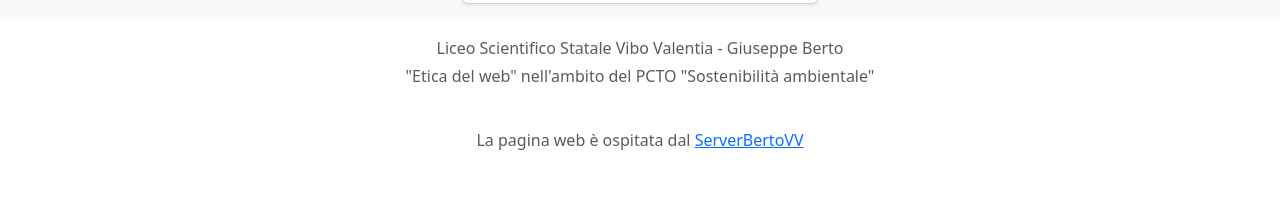
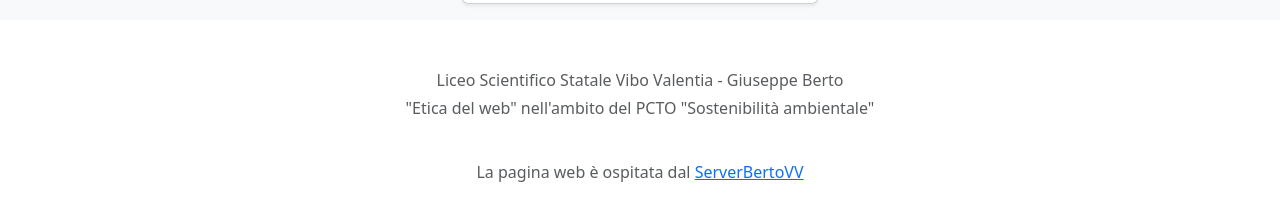
Before and after one commit to serverbertovv/donne_scienza, a plain HTML site: page index.html in a window 1280 px wide. Shown: the part 669-890 px from the top of the page. Before the commit the page ends 853 px from the top, so only its background shows below. Drawn offline with Linux system fonts and the light colour scheme.

Commit message:
Update index.html

```diff
--- a/index.html
+++ b/index.html
@@ -96,7 +96,7 @@
     </div>
   </main>
 
-  <footer class="text-body-secondary py-3">
+  <footer class="text-body-secondary py-5">
     <div class="container text-center">
       <p class="mb-1">Liceo Scientifico Statale Vibo Valentia - Giuseppe Berto</p>
       <p>"Etica del web" nell'ambito del PCTO "Sostenibilità ambientale"</p>
```
